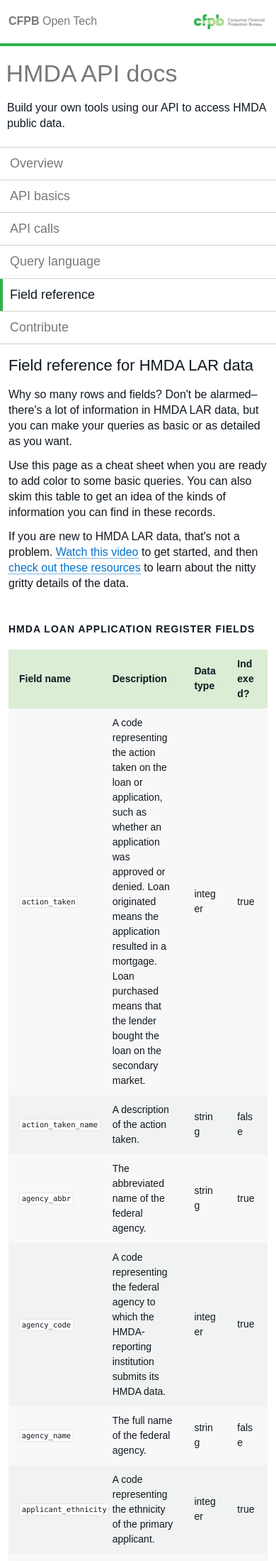
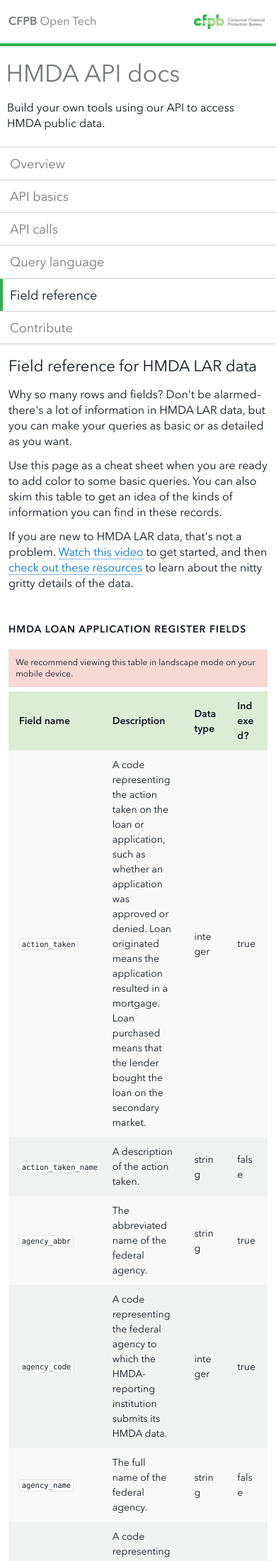
Before and after one commit to cfpb/api, a Jekyll site: the page built from fields.html, in a window 390 px wide. Shown: the top 2199 px of the page at 71% size. Built offline with Jekyll 4.4.1, drawn with Linux system fonts in a browser that asks for light colours; Markdown is read by kramdown in place of the engine named in the settings.

Commit message:
fixed typo that was preventing normalizr from loading and added warning message for viewing wide tables on mobile portrait

```diff
--- a/fields.html
+++ b/fields.html
@@ -15,6 +15,11 @@
 <p>If you are new to HMDA LAR data, that's not a problem. <a href="http://consumerfinance.gov/hmda#video">Watch this video</a> to get started, and then <a href="http://consumerfinance.gov/hmda/learn-more.html">check out these resources</a> to learn about the nitty gritty details of the data.<p>
 
 <h5>HMDA Loan Application Register fields</h5>
+<div class="mobile-warning">
+
+              <i class="icon-error-alt"></i> We recommend viewing this table in landscape mode on your mobile device.
+
+            </div>
 <table id="hmda-lar-fields" class="field-table">
 	<colgroup>
 		<col span="1" style="width: 36%;">
--- a/static/css/style.css
+++ b/static/css/style.css
@@ -1,4 +1,4 @@
-©@import "normalize.css";
+@import "normalize.css";
 @import "fonts.css";
 
 /*
@@ -632,6 +632,14 @@
     border-bottom: 1px dotted #0072CE;
 }
 
+.mobile-warning {
+        display:block;
+        background-color: #f6d9d3;
+        padding: .85em;
+        margin: .5em 0;
+        font-size: .75em;
+    }
+
 
 /* MOBILE PORTRAIT 480px */
 
@@ -646,6 +654,10 @@
 
     .wrap {
     margin: 0 auto;
+    }
+
+    .mobile-warning {
+        display:none;
     }
 
 }
```
